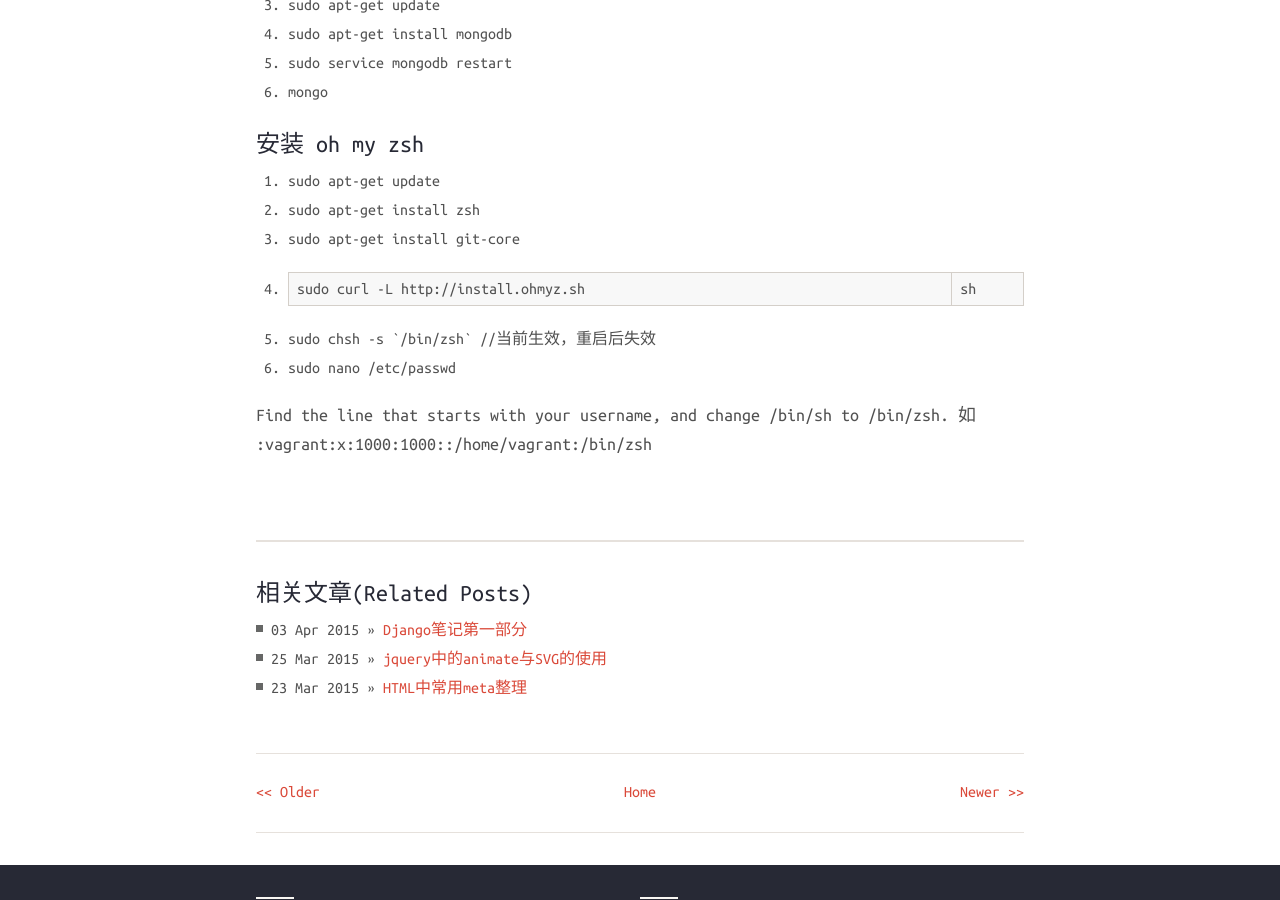
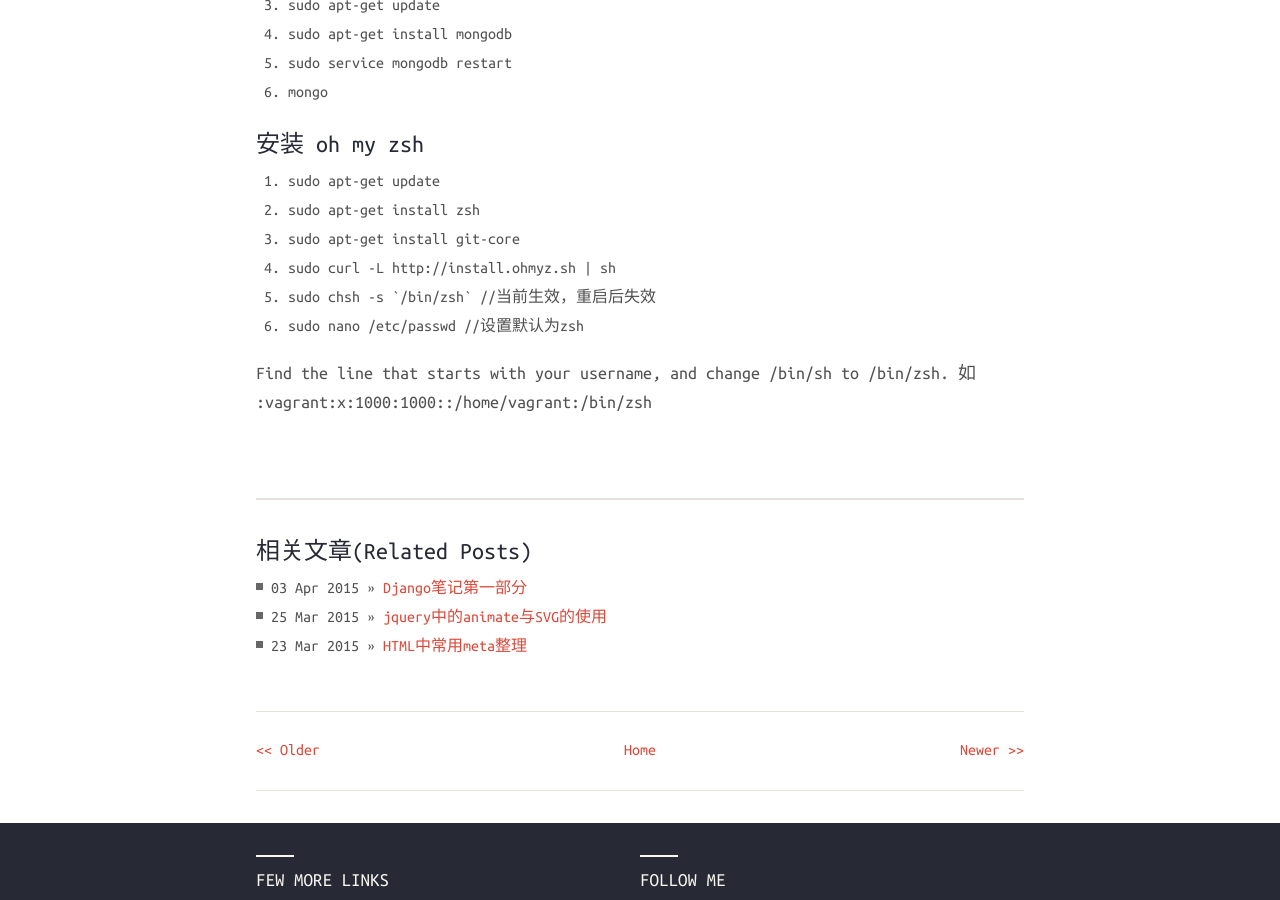
Before and after one commit to CooLNuanfeng/coolnuanfeng.github.com, a Jekyll site: the page built from _posts/2015-1-16-linuxInstall.md, in a window 1280 px wide and 900 px high, scrolled down 2104 px. Built offline with Jekyll 4.4.1, drawn with Linux system fonts in a browser that asks for light colours.

Commit message:
2015-04-28

```diff
--- a/_posts/2015-1-16-linuxInstall.md
+++ b/_posts/2015-1-16-linuxInstall.md
@@ -88,9 +88,9 @@ PHP服务的相关配置扩展：
 1. sudo apt-get update
 2. sudo apt-get install zsh
 3. sudo apt-get install git-core
-4. sudo curl -L http://install.ohmyz.sh | sh
+4. sudo curl -L http://install.ohmyz.sh \| sh
 5. sudo chsh -s \`/bin/zsh\` //当前生效，重启后失效
-6. sudo nano /etc/passwd
+6. sudo nano /etc/passwd   //设置默认为zsh
 
 Find the line that starts with your username, and change /bin/sh to /bin/zsh.
 如 :vagrant:x:1000:1000::/home/vagrant:/bin/zsh
```
